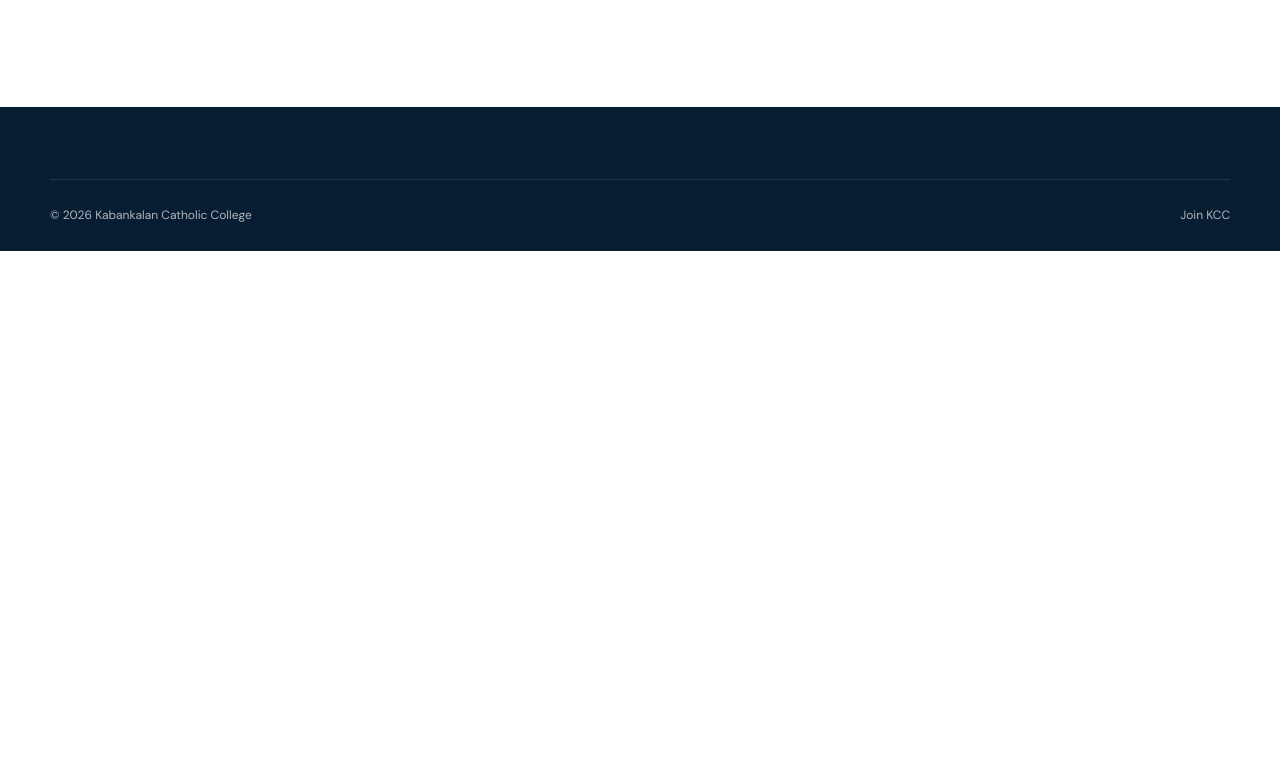
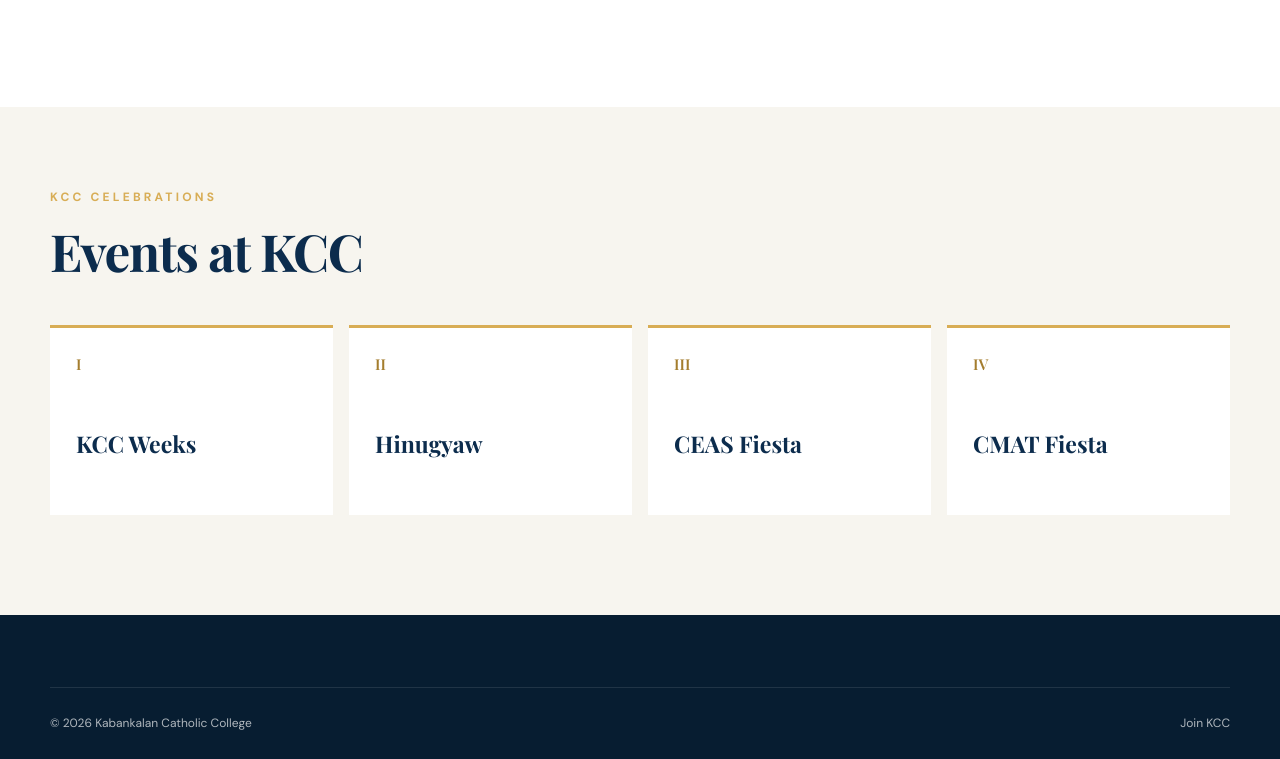
Before and after one commit to carlikencelis-web/CELIS-project-2, a plain HTML site: page events.html in a window 1280 px wide. Shown: the part 1059-1818 px from the top of the page. Before the commit the page ends 1310 px from the top, so only its background shows below. Drawn offline with nearby package versions, Linux system fonts and the light colour scheme.

Commit message:
adding events

```diff
--- a/assets/css/style.css
+++ b/assets/css/style.css
@@ -114,6 +114,12 @@ img { display: block; width: 100%; }
 .program-card.featured p { color: rgba(255,255,255,.68); }
 .program-card a { color: var(--navy); font-size: 13px; font-weight: 700; }
 .program-card.featured a { color: var(--gold-light); }
+
+.event-list-section { padding: 82px 0 100px; background: var(--cream); }
+.event-list-grid { display: grid; grid-template-columns: repeat(4, minmax(0, 1fr)); gap: 16px; }
+.event-list-card { min-height: 190px; padding: 26px; background: var(--white); border-top: 3px solid var(--gold); }
+.event-list-card > span { color: #a47d2e; font-family: "Playfair Display", serif; font-size: 15px; }
+.event-list-card h3 { margin: 55px 0 0; color: var(--navy); font-family: "Playfair Display", serif; font-size: 23px; line-height: 1.25; }
 
 .program-intro { padding: 82px 0 56px; }
 .program-intro-inner { display: grid; grid-template-columns: 1.1fr .9fr; gap: 80px; align-items: end; }
@@ -336,6 +342,9 @@ img { display: block; width: 100%; }
   .section-heading { align-items: flex-start; flex-direction: column; gap: 24px; }
   .program-grid { grid-template-columns: 1fr; }
   .program-card { min-height: 300px; }
+  .event-list-grid { grid-template-columns: repeat(2, minmax(0, 1fr)); }
+  .event-list-card { min-height: 160px; padding: 20px; }
+  .event-list-card h3 { margin-top: 40px; font-size: 20px; }
   .program-intro { padding: 64px 0 42px; }
   .program-intro-inner { grid-template-columns: 1fr; gap: 20px; }
   .pathway-links { grid-template-columns: 1fr; margin-top: 28px; }
--- a/events.html
+++ b/events.html
@@ -3,7 +3,8 @@
 <html lang="en">
 <head>
   <meta charset="UTF-8"><meta name="viewport" content="width=device-width, initial-scale=1.0">
-  <title>Campus Life | KCC</title>
+  <meta name="description" content="Explore campus life and celebrations at Kabankalan Catholic College.">
+  <title>Campus Life | Kabankalan Catholic College</title>
   <link href="https://fonts.googleapis.com/css2?family=DM+Sans:wght@400;500;600;700&family=Playfair+Display:wght@600;700&display=swap" rel="stylesheet">
   <link rel="stylesheet" href="assets/css/style.css">
 </head>
@@ -12,6 +13,19 @@
   <main>
     <section class="page-hero"><div class="container"><p class="eyebrow"><span></span> Campus Life</p><h1>Where community comes alive</h1></div></section>
     <section class="section"><div class="container"><div class="section-heading reveal"><div><p class="section-kicker">Get involved</p><h2>Grow beyond the classroom</h2></div></div><div class="program-grid"><article class="program-card reveal"><span>01</span><h3>Student Organizations</h3><p>Find friendship and develop leadership through clubs and campus organizations.</p></article><article class="program-card featured reveal"><span>02</span><h3>Faith & Formation</h3><p>Join activities that deepen prayer, reflection, and service to others.</p></article><article class="program-card reveal"><span>03</span><h3>Arts & Sports</h3><p>Discover talents and build teamwork through cultural and athletic programs.</p></article></div></div></section>
+    <section class="event-list-section">
+      <div class="container">
+        <div class="section-heading reveal">
+          <div><p class="section-kicker">KCC celebrations</p><h2>Events at KCC</h2></div>
+        </div>
+        <div class="event-list-grid">
+          <article class="event-list-card reveal"><span>I</span><h3>KCC Weeks</h3></article>
+          <article class="event-list-card reveal"><span>II</span><h3>Hinugyaw</h3></article>
+          <article class="event-list-card reveal"><span>III</span><h3>CEAS Fiesta</h3></article>
+          <article class="event-list-card reveal"><span>IV</span><h3>CMAT Fiesta</h3></article>
+        </div>
+      </div>
+    </section>
   </main>
   <footer class="footer"><div class="container footer-bottom"><span>© <span id="year"></span> Kabankalan Catholic College</span><a href="contact.html">Join KCC</a></div></footer>
   <script src="assets/js/main.js"></script>
```
